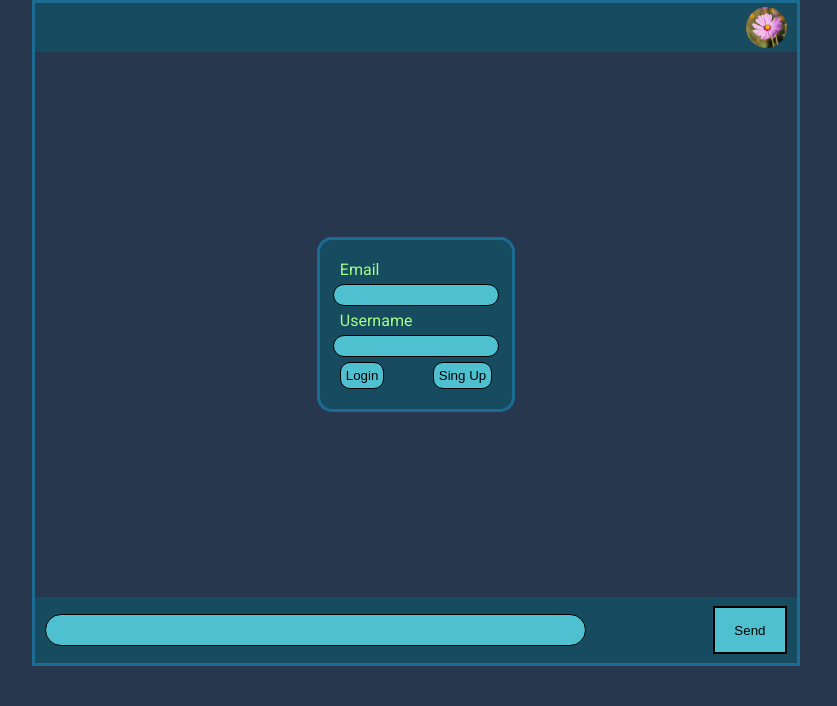
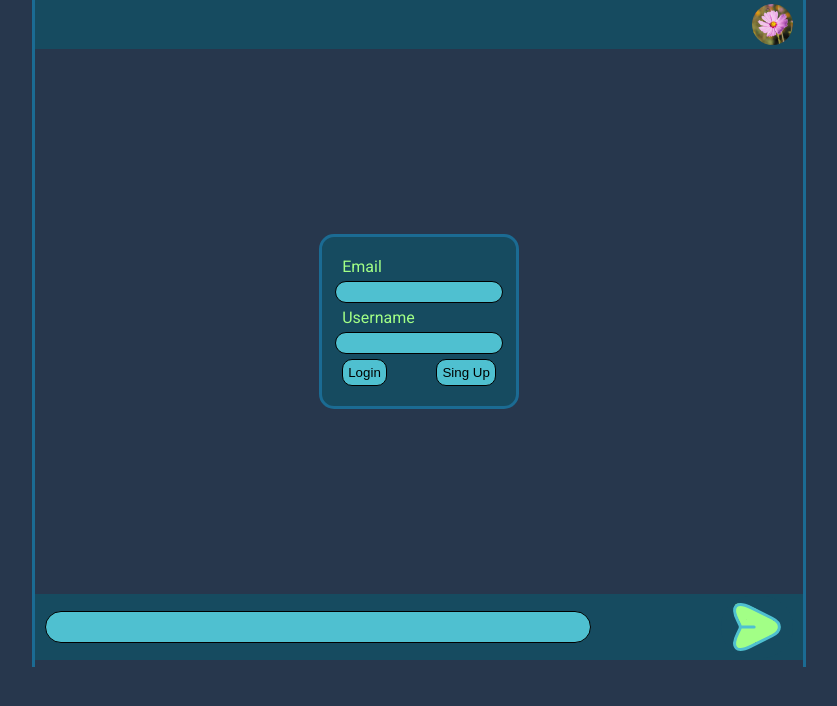
Before and after one commit to friadyaseen/chathub, a React (Create React App) app: page / in a window 1280 px wide. Shown: the top 706 px of the page, without its empty margins (224-1061 px from the left). Built offline with nearby package versions, Linux system fonts and the light colour scheme.

Commit message:
ahhh yea made mor eafeoehfhefuigfhfhuuhihuiuhhuiuhihiurhui

```diff
--- a/public/index.html
+++ b/public/index.html
@@ -15,7 +15,9 @@
 </head>
 
 <body>
-  <div id="root"></div>
+  <div id="root">
+
+  </div>
 </body>
 
 </html>
--- a/src/App.css
+++ b/src/App.css
@@ -5,6 +5,23 @@
     --textbox: #4FC0D0;
     --green: #A2FF86;
 }
+
+::-webkit-scrollbar {
+    width: 10px;
+}
+
+::-webkit-scrollbar-track {
+    background: var(--header);
+}
+
+::-webkit-scrollbar-thumb {
+    background: var(--textbox);
+    border-radius: 10px;
+  }
+
+  ::-webkit-scrollbar-thumb:hover {
+    background: var(--green);
+  }
 
 body {
     background-color: var(--back);
@@ -16,13 +33,14 @@ body {
 
 .background {
     display: flex;
-    flex-direction: column;
-    justify-content: space-between;
-    padding: 0px 20%;
+    justify-content: flex-start;
 }
 
 .main {
     border: var(--mess) solid 3px;
+    border-bottom: none;
+    border-top: none;
+    width: 60%;
 }
 
 .header {
@@ -53,7 +71,7 @@ body {
 .h {
     overflow: scroll;
     overflow-x: hidden;
-    height: 545px;
+    height: 552px;
 }
 
 .middle {
@@ -123,18 +141,28 @@ input {
 }
 
 .send-btn {
-    width: 10%;
-    height: 80%;
-    background-color: var(--textbox);
-    border: black solid 2px;
+    width: auto;
+    height: auto;
+    border-radius: 30px;
+    border: none;
+    background-color: var(--header);
+    display: flex;
+    align-items: center;
+    justify-content: center;
+    cursor: pointer;
+}
+
+.sendi {
+    width: 60px;
+
 }
 
 .send-btn:hover {
-    color: white;
+    background-color: #28637a;
 }
 
 .send-btn:active {
-    color: black;
+    background-color: var(--header);
 }
 
 .loginc,
@@ -194,3 +222,49 @@ label {
 .usere {
     color: red;
 }
+
+.v {
+    height: 667px;
+    overflow-y: scroll;
+    overflow-x: hidden;
+    width: 20%;
+}
+
+.friendc {
+    width: 100%;
+    display: flex;
+    flex-direction: column;
+    padding: 10px 0px;
+}
+
+.friend {
+    display: flex;
+    height: 70px;
+    border-bottom: var(--green) solid 2px;
+    cursor: pointer;
+    padding: 10px 20px;
+    transition: border-radius 0.15s;
+}
+
+.friend:hover {
+    background-color: #3b5374;
+    border-bottom-right-radius: 15px;
+    border-bottom-left-radius: 15px;
+}
+
+.friend:active {
+    border: none;
+    height: 72px;
+}
+
+.friend-p {
+    width: 60px;
+    height: 60px;
+    margin-right: 10px;
+    border-radius: 30px;
+}
+
+.friend-name {
+    font-size: 20px;
+    color: white;
+}
--- a/src/App.jsx
+++ b/src/App.jsx
@@ -2,6 +2,7 @@ import './App.css';
 import Header from './Header'
 import Middle from './Middle'
 import Footer from './Footer'
+import Friendlist from './Friendlist';
 
 import React, { useEffect, useState } from 'react';
 
@@ -40,6 +41,8 @@ function App() {
   //fo emial text box
   let [email, setemail] = useState("")
 
+  let [U, setU] = useState([])
+
   let [to, setto] = useState("2020")
   //whether user is loggin in or signing up
   let log = false;
@@ -59,11 +62,12 @@ function App() {
     }
   }
 
-
+  //get list of users
   //listen to the database for changes in messege collections
   useEffect(() => {
     if (user) {
-      const q = query(collection(db, "messeges"), and(where('from', "==", userc.id) ,where('to', "==", to)), orderBy("createdAt"));
+      const q = query(collection(db, "messeges"), and(where('from', "==", userc.id), where('to', "==", to)), orderBy("createdAt"));
+      const p = query(collection(db, "users"), where("email", "!=", "1"))
       onSnapshot(q, (querySnapshot) => {
         const messeges = [];
         querySnapshot.forEach((doc) => {
@@ -72,9 +76,15 @@ function App() {
         setmesseges(messeges)
         temp[0] += 1;
       });
+      onSnapshot(p, (querySnapshot) => {
+        const f = [];
+        querySnapshot.forEach((doc) => {
+          f.push(doc.data());
+        });
+        setU(f)
+      });
     }
   }, [temp, user])
-
 
   //to check for rendering loops
   console.log("renderd")
@@ -174,7 +184,7 @@ function App() {
   }
   return (
     <div className='background'>
-      {user}
+      <Friendlist users={U}/>
       <div className='main'>
         <Header username={userc.username} user={user} logout={logout} />
         {user ? <Middle messeges={messeges} uid={userc.id} /> : Login()}
--- a/src/Footer.jsx
+++ b/src/Footer.jsx
@@ -1,3 +1,5 @@
+import sendi from "./d.svg"
+
 import { useState } from "react";
 import { serverTimestamp } from "firebase/firestore";
 import { addDoc, collection } from "firebase/firestore";
@@ -26,7 +28,9 @@ export default function Footer({ db, uid, to }) {
         <>
             <form onSubmit={handlesumbit} className="footer">
                 <input type="text" className="textbox" value={Mes} onChange={e => setMes(e.target.value)}></input>
-                <button className="send-btn">Send</button>
+                <button className="send-btn">
+                    <img className="sendi" src={sendi} alt="sendbutton"/>
+                </button>
             </form>
         </>
     )
--- /dev/null
+++ b/src/Friendlist.jsx
@@ -0,0 +1,18 @@
+
+import profileP from './flower.png'
+
+export default function Friendlist({ users }) {
+    return <div className="v">
+        <div className="friendc">
+            {
+                users.map((u) => {
+                    return (
+                    <div key={u.id} id={u.id} className="friend">
+                        <img src={profileP} className='friend-p' alt='profile picture'></img>
+                        <p className='friend-name'>{u.username}</p>
+                    </div>)
+                })
+            }
+        </div>
+    </div>
+}
```
Also changed, not shown: src/d.svg (added).
